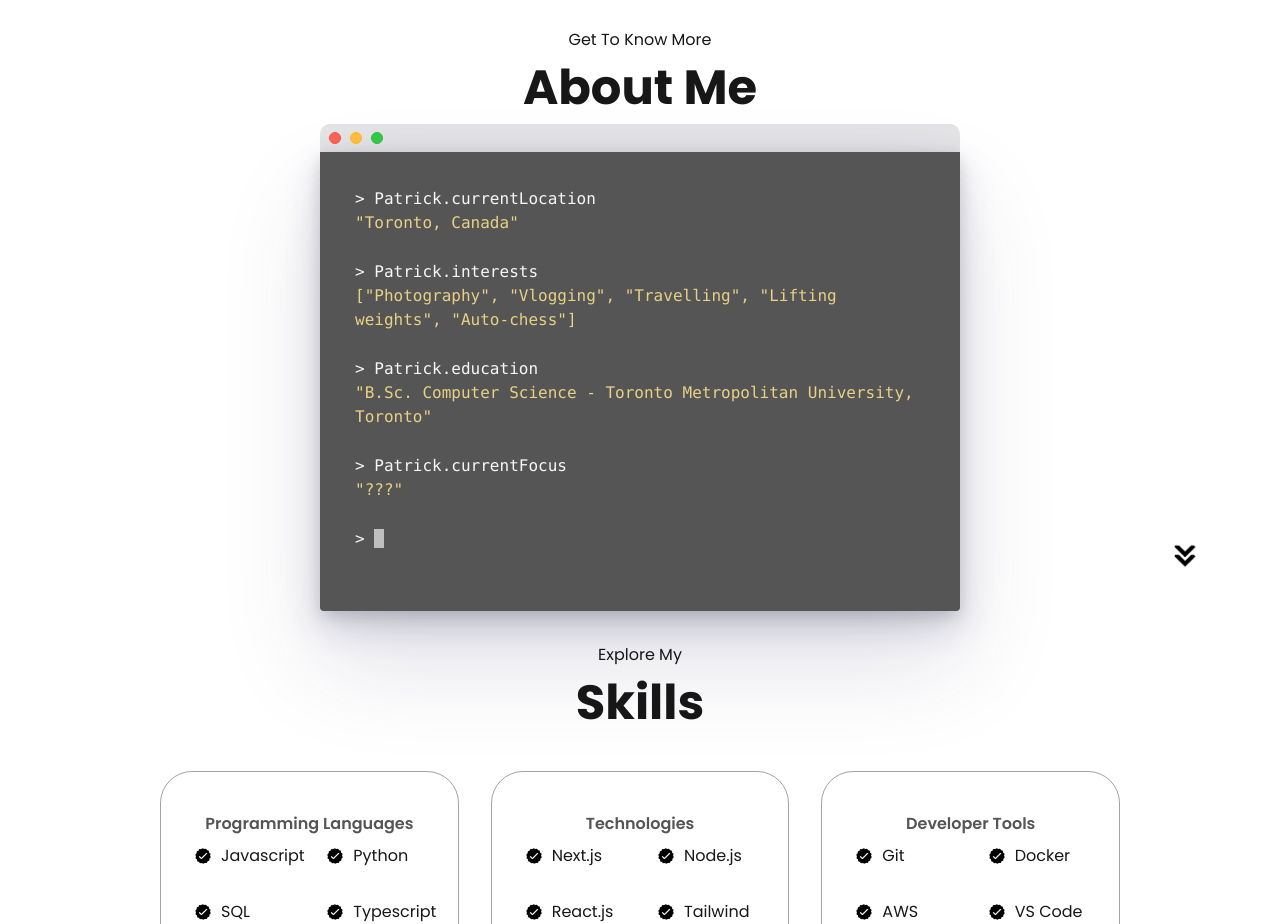
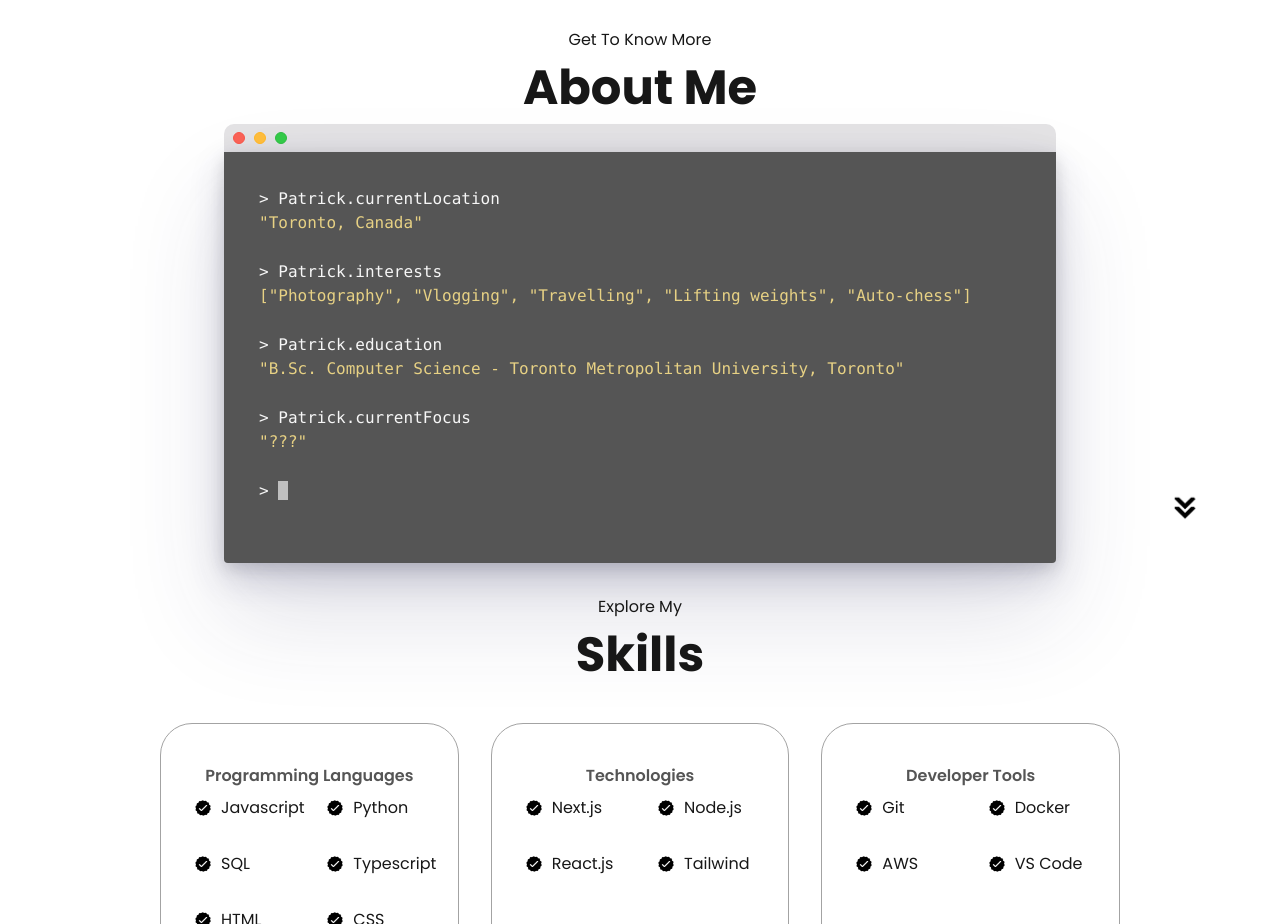
Before and after one commit to PatrickZ3/professionalPortfolio, a Next.js app: page / in a window 1280 px wide. Shown: the part 780-1704 px from the top of the page. Built offline with nearby package versions, Linux system fonts and the light colour scheme.

Commit message:
1200px breakpoint

```diff
--- a/src/app/globals.css
+++ b/src/app/globals.css
@@ -56,8 +56,6 @@
     justify-content: center;
     margin-top: 1rem;
   }
-
-
 
 }
 
@@ -457,7 +455,7 @@ section {
 }
 
 .terminal {
-  max-width: 50vw;
+  max-width: 65vw;
   margin: 0 auto;
 }
 
```
